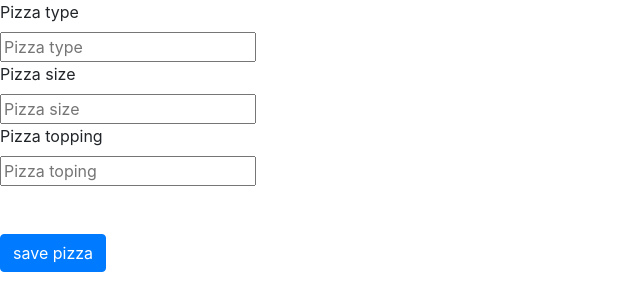
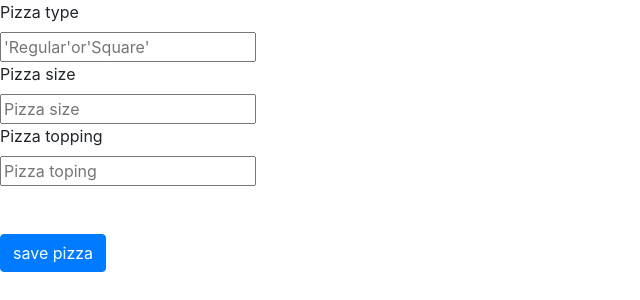
Before and after one commit to ayush-mundra/pizzamenu_project, a Django app: page /pizza/type in a window 1280 px wide. Shown: the top 300 px of the page, without its empty margins (0-640 px from the left). Run offline with Django 3.2, Linux system fonts and the light colour scheme; some libraries are stand-ins or nearby versions.

Commit message:
restrictions on type of pizza

```diff
--- a/pizza/templates/index1.html
+++ b/pizza/templates/index1.html
@@ -17,7 +17,7 @@
       <form method="POST" action="{% url 'type' %}" enctype="multipart/form-data" >
       {% csrf_token %}
         <label for="pizzatype">Pizza type</label><br>
-        <input placeholder="Pizza type" name="_pizzatype" id="_pizzatype" type="text" class="validate">
+        <input placeholder="'Regular'or'Square'" name="_pizzatype" id="_pizzatype" type="text" class="validate">
         <br>
         <label for="pizzasize">Pizza size </label><br>
         <input placeholder="Pizza size" name="_pizzasize" id="_pizzasize" type="text" class="validate">
--- a/pizza/templates/index7.html
+++ b/pizza/templates/index7.html
@@ -16,8 +16,8 @@
       {% endif %}
       <form method="POST" action="{% url 'edit' id %}" enctype="multipart/form-data" >
       {% csrf_token %}
-        <label for="pizzatype">Pizza type</label><br>
-        <input placeholder="Pizza type" name="_pizzatype" id="_pizzatype" type="text" class="validate">
+        <label for="pizzatype">Pizza type:choose either "Regular" or "Square"</label><br>
+        <input placeholder="'Regular'or'Square'" name="_pizzatype" id="_pizzatype" type="text" class="validate">
         <br>
         <label for="pizzasize">Pizza size </label><br>
         <input placeholder="Pizza size" name="_pizzasize" id="_pizzasize" type="text" class="validate">
--- a/pizza/views.py
+++ b/pizza/views.py
@@ -40,7 +40,7 @@ from django.contrib.auth.models import User
 
 def _pizzatype(request):
 	if(request.method=="POST"):
-		if(request.POST["_pizzatype"] and request.POST["_pizzasize"] and request.POST["_pizzatopping"]):
+		if((request.POST["_pizzatype"] == "Regular" or request.POST["_pizzatype"] == "Square" ) and request.POST["_pizzasize"] and request.POST["_pizzatopping"]):
 			_pizza=Pizza()
 			_pizza.pizza_type=request.POST["_pizzatype"]
 			_pizza.pizza_size=request.POST["_pizzasize"]
@@ -50,7 +50,7 @@ def _pizzatype(request):
 
 			return render(request, "index2.html")
 
-		return render(request, "index1.html", {"error":"fill all the inputs"})
+		return render(request, "index1.html", {"error":"fill all the inputs correctly"})
 
 	return render(request, "index1.html")
 
```
